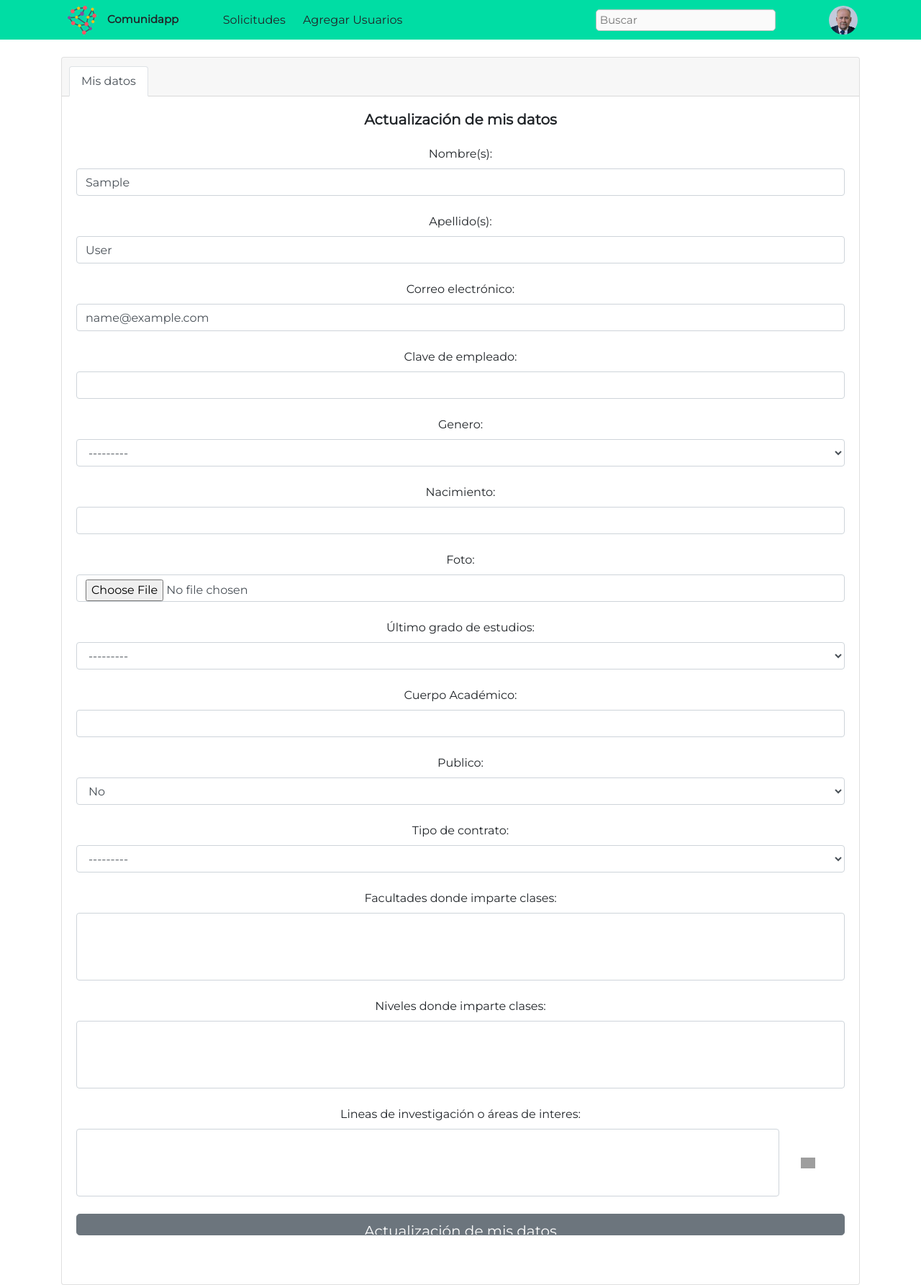
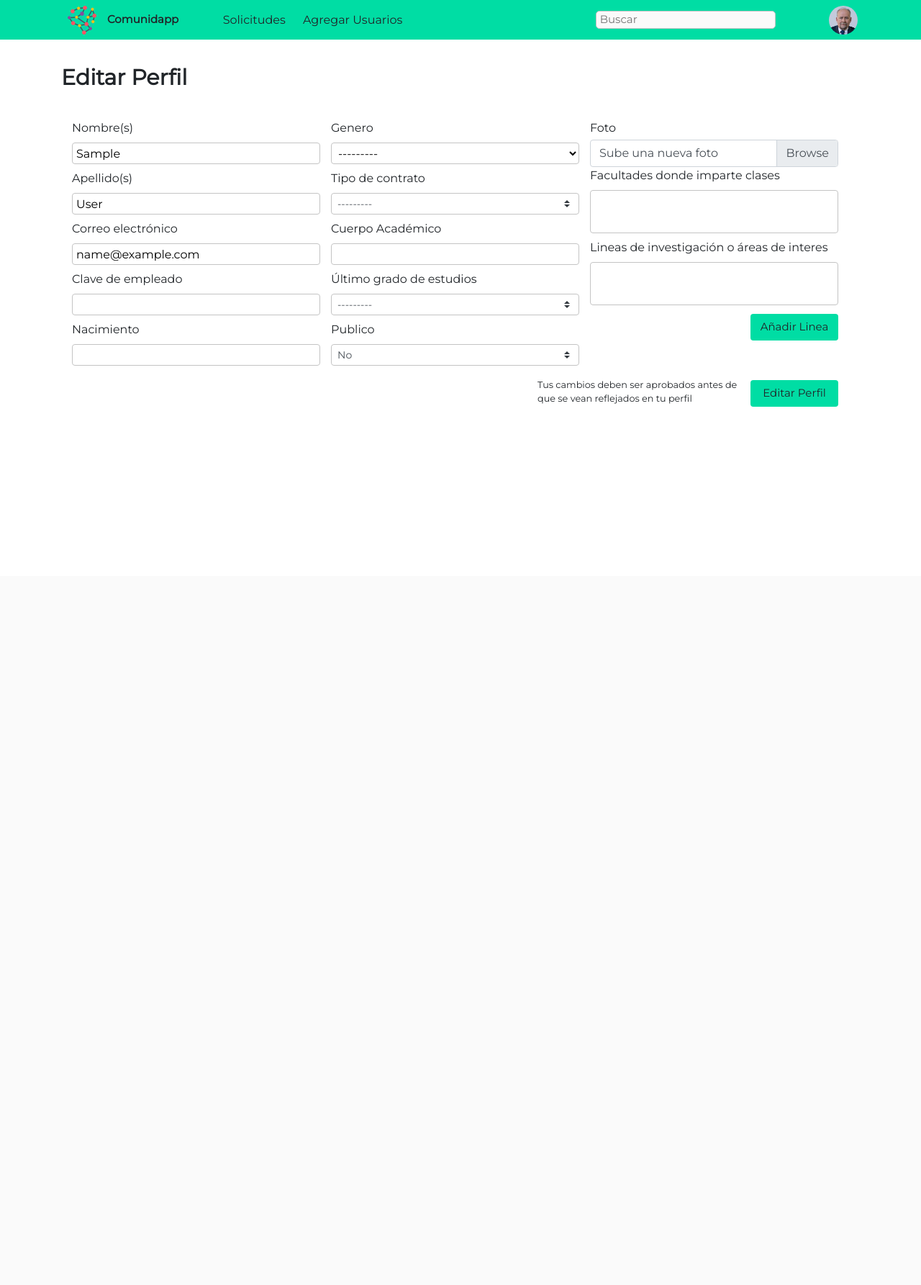
Before and after one commit to rguzg/comunidapp, a Django app: page /profile in a window 1280 px wide. Shown: the whole page at 72% size. After the commit the page ends 565 px from the top, so only its background shows below. Run offline with Django 3.2, Linux system fonts and the light colour scheme; the visitor is signed in with stand-in values (Sample User, id 1); data comes from the database, SQL or seed files in the repository; lists and menus that the app fills with data are empty; some libraries are stand-ins or nearby versions; grey boxes are pictures that could not be loaded.

Commit message:
Pantalla de edición de perfil

```diff
--- a/Static/css/comunidapp.css
+++ b/Static/css/comunidapp.css
@@ -37,9 +37,8 @@ h3{
     margin-bottom: 40px;
 }
 
-input{
+input, select{
     padding-left: 5px;
-    height: 30px;
 }
 
 ul{
@@ -98,6 +97,11 @@ a:hover{
     display: flex;
     flex-wrap: wrap;
     overflow: auto;
+}
+
+.l-form{
+    width: 100%;
+    display: flex;
 }
 
 /* Modules */
@@ -235,12 +239,12 @@ a:hover{
     margin-bottom: 0;
 }
 
-.m-user-info__button{
+.m-comunidapp-button{
     background-color: var(--comunidapp_green);
     color: var(--black);
     font-size: 15px;
     margin-top: 4px;
-    width: 120px;
+    width: 122px;
 }
 
 /* User Info Modifiers */
@@ -382,6 +386,41 @@ a:hover{
     justify-content: center;
 }
 
+/* Form Input Module */
+.m-form-input{
+    display: flex;
+    align-items: flex-start;
+    flex-direction: column;
+}
+
+.m-form-input > input, select{
+    width: 100%;
+    height: 30px !important;
+    background: #FFFFFF;
+    border: 1px solid var(--border-grey) !important;
+    box-sizing: border-box;
+    border-radius: 4px;
+    margin-bottom: 8px;
+}
+
+/* Form Input Components */
+
+.m-form-input_multiselect{
+    height: 60px !important;
+}
+
+.m-form_button{
+    display: flex;
+    align-items: center;
+    justify-content: flex-end;
+    margin-top: 8px;
+}
+
+.m-form_button > div{
+    width: 280px;
+    margin-right: 16px;
+}
+
 /* Helpers */
 .h-text-overflow{
     text-overflow: ellipsis;
@@ -400,3 +439,7 @@ a:hover{
 .h-justify-end{
     justify-content: flex-end;
 }
+
+.h-self-end{
+    align-self: flex-end;
+}
--- a/Static/js/functions.js
+++ b/Static/js/functions.js
@@ -43,32 +43,31 @@ window.onload = function () {
 //     return false;
 // }
 
-// function showAddPopup(triggeringLink) {
-//     const id = triggeringLink;
-//     // console.log(id.id);
-//     const sibilingIdFull = id.parentElement.previousElementSibling.id;
-//     const sibilingId = sibilingIdFull.split("--")[1]
-//     // console.log(sibilingId);
-//     const name = triggeringLink.id.replace(/^add_/, '');
-//     const href = triggeringLink.getAttribute('data-url');
-//     const win = window.open(href, name, 'height=500,width=800,resizable=yes,scrollbars=yes');
-//     localStorage.setItem('id_field', sibilingId);
-//     win.focus();
-//     return false;
-// }
+function showAddPopup(triggeringLink) {
+    const id = triggeringLink;
+    const sibilingIdFull = id.parentElement.previousElementSibling.id;
+    console.log(sibilingIdFull);
+    const sibilingId = sibilingIdFull.split("--")[1]
+    // console.log(sibilingId);
+    const name = triggeringLink.id.replace(/^add_/, '');
+    const href = triggeringLink.getAttribute('data-url');
+    const win = window.open(href, name, 'height=500,width=800,resizable=yes,scrollbars=yes');
+    localStorage.setItem('id_field', sibilingId);
+    win.focus();
+    return false;
+}
 
-// function closePopup(win, newID, newRepr, id) {
-//     // console.log(win, newID, newRepr, id);
-//     let select = document.getElementById(id);
-//     let option = document.createElement('option');
-//     option.appendChild(document.createTextNode(newRepr));
-//     option.value = newID;
-//     option.setAttribute('selected', 'selected');
-//     select.appendChild(option);
-//     win.close();
+function closePopup(win, newID, newRepr, id) {
+    let select = document.getElementById(id);
+    let option = document.createElement('option');
+    option.appendChild(document.createTextNode(newRepr));
+    option.value = newID;
+    option.setAttribute('selected', 'selected');
+    select.appendChild(option);
+    win.close();
 
-//     localStorage.removeItem('id');
-// }
+    localStorage.removeItem('id');
+}
 
 // function searchUsers(text) {
 //     // console.log(text.value);
@@ -146,3 +145,13 @@ function goHome() {
 function goToEditar() {
     window.location.href = "/profile";
 }
+
+async function getLineasForm(){
+    // showAddPopup('investigacion');
+
+    let form = await fetch('/lineas/create');
+    let response = await form.text();
+
+    let modal = document.querySelector('.modal-body');
+    modal.innerHTML = response;
+}
--- a/Templates/my_profile.html
+++ b/Templates/my_profile.html
@@ -4,21 +4,17 @@
 {% load static %}
 {% block content %}
 
-<div class="container">
-    <div class="card text-center mt-4">
-        <div class="card-header">
-            <ul class="nav nav-tabs card-header-tabs">
-                <li class="nav-item">
-                    <a class="nav-link {% if producto == 'actualizacion' %}active{% endif %}" href="{% url 'AddArticulo' %}">
-                        Mis datos
-                    </a>
-                </li>
-
-            </ul>
+<div class="container l-main">
+    <div class="row">
+        <div class="col-12">
+            {% if is_peticion or peticion or messages or form.non_field_errors or form.errors or field.errors %}
+            <h3 class="mb-2">Editar Perfil</h3>
+            {% else %}
+            <h3>Editar Perfil</h3>
+            {% endif %}
         </div>
-        <div class="card-body">
-            <h5 class="card-title">{{title}}</h5>
-
+    </div>
+    <div class="row">
         {% if is_peticion %}
             <div class="alert alert-warning text-center">
                 <strong>Ya cuentas con una peticion de actualización. Espera a que se apruebe o rechace</strong>
@@ -53,11 +49,6 @@
             </div>
         {% endif %}
 
-            <!-- Formulario -->
-            <form method="POST" enctype="multipart/form-data">
-                {% csrf_token %}
-
-                <!-- Mostrando errores de todos los campos -->
         {% if form.errors %}
             <div class="alert alert-danger">
                 <strong>Corrigue los siguientes errores:</strong>
@@ -65,7 +56,7 @@
                     {% for field in form %}
                         {% if field.errors %}
                             <li>
-                                        <a href="#id_{{field.name}}">{{field.errors|striptags}}</a>
+                                <a href="#id_{{field.name}}">{{field.label}}{{field.errors|striptags}}</a>
                             </li>
                         {% endif %}
                     {% endfor %}
@@ -73,11 +64,6 @@
             </div>
         {% endif %}
 
-                <!-- Mostrando los campos del formulario -->
-                {% for field in form %}
-                <div class="form-group mb-4">
-
-                    <!-- Mostrando el error especifico del campo -->
         {% if field.errors %}
             <div class="alert alert-danger">
                 {% for error in field.errors %}
@@ -85,56 +71,88 @@
                 {% endfor %}
             </div>
         {% endif %}
-
-                    <!-- Si el campo es fecha, agrega la clase datepicker -->
-                    {% if field.name == 'nacimiento' or field.name == 'fecha' %}
-                        {{ field.label_tag }}
-
-                        {% if field.help_text %}
-                            <small class="text-muted">({{ field.help_text }})</small>
-                        {% endif %}
-
-                        {{ field|addclass:'datepicker form-control' }}
-                    {% else %}
-
-                    {% if field.name != "nacimiento" and field.name != 'user' and field.name != 'motivo' %}
-                    {{ field.label_tag }}
-                    {% endif %}
-
-
-                    {% if field.name == "investigaciones" %}
+    </div>
     <div class="row">
-                        <div class="col-11" id="id--{{ field.id_for_label }}">{{ field|addclass:'form-control' }}</div>
-                        <div class="col-1 d-flex flex-row justify-align-items align-items-center" data-toggle="tooltip"
-                            data-placement="top" title="Agrega una linea de investigación">
-                            <a href="javascript:void(0);" data-url="{% url 'LineasCreate' %}" id="add_lineas"
-                                onclick="return showAddPopup(this);">
-                                <img class="img-add" src="{% static 'img/add.png' %}" alt="">
-                            </a>
+        <!-- Grid de tarjetas -->
+        <div class="l-grid col-12">
+            <!-- Formulario de actualización de datos -->
+            <form class="col-12" method="POST" enctype="multipart/form-data">
+                {% csrf_token %}
+                {{form.user}}
+                <div class="l-form">
+                    <div class="col-4 pl-0">
+                        <div class="m-form-input">
+                            <label for="id_first_name">{{form.first_name.label}}</label>
+                            {{form.first_name}}
+                        </div>
+                        <div class="m-form-input">
+                            <label for="id_last_name">{{form.last_name.label}}</label>
+                            {{form.last_name}}
+                        </div>
+                        <div class="m-form-input">
+                            <label for="id_email">{{form.email.label}}</label>
+                            {{form.email}}
+                        </div>
+                        <div class="m-form-input">
+                            <label for="id_clave">{{form.clave.label}}</label>
+                            {{form.clave}}
+                        </div>
+                        <div class="m-form-input">
+                            <label for="id_nacimiento">{{form.nacimiento.label}}</label>
+                            {{form.nacimiento}}
                         </div>
                     </div>
-                    {% endif %}
-
-                    <!-- Agregando los campos que no sean de tipo fecha -->
-                    {% if field.help_text %}
-                        <small class="text-muted">({{ field.help_text }})</small>
-                    {% endif %}
-
-                    {% if field.name != "nacimiento" and field.name != 'investigaciones' %}
-                        {{ field|addclass:'form-control' }}
-                    {% endif %}
-
-
-                    {% endif %}
+                    <div class="col-4 pl-0">
+                        <div class="m-form-input">
+                            <label for="id_sexo">{{form.sexo.label}}</label>
+                            {{form.sexo}}
                         </div>
-                {% endfor %}
-                <input class="btn btn-secondary btn-lg btn-block mb-5" type="submit" name="" id="" value="{{title}}">
+                        <div class="m-form-input">
+                            <label for="id_contratacion">{{form.contratacion.label}}</label>
+                            {{ form.contratacion|addclass:'custom-select custom-select-sm' }}
+                        </div>
+                        <div class="m-form-input">
+                            <label for="id_cuerpoAcademico">{{form.cuerpoAcademico.label}}</label>
+                            {{form.cuerpoAcademico}}
+                        </div>
+                        <div class="m-form-input">
+                            <label for="id_grado">{{form.grado.label}}</label>
+                            {{form.grado|addclass:'custom-select custom-select-sm'}}
+                        </div>
+                        <div class="m-form-input">
+                            <label for="id_publico">{{form.publico.label}}</label>
+                            {{form.publico|addclass:'custom-select custom-select-sm'}}
+                        </div>
+                    </div>
+                    <div class="col-4 pl-0">
+                        <p>{{form.foto.label}}</p>
+                        <div class="m-form-input custom-file">
+                            <br>
+                            <label class="custom-file-label m-form-input_file" for="id_foto">Sube una nueva foto</label>
+                            {{ form.foto|addclass:'custom-file-input' }}
+                        </div>
+                        <div class="m-form-input">
+                            <label for="id_facultades">{{form.facultades.label}}</label>
+                            {{form.facultades|addclass:'m-form-input_multiselect'}}
+                        </div>
+                        <div class="m-form-input">
+                            <label for="id_investigaciones">{{form.investigaciones.label}}</label>
+                            {{form.investigaciones|addclass:'m-form-input_multiselect'}}
+                            <button class="btn m-comunidapp-button h-self-end" id="toggle_modal" type="button"><span href="javascript:void(0);" data-url="{% url 'LineasCreate' %}" id="add_lineas"
+                                onclick="return showAddPopup(this);">Añadir Linea
+                            </span></button>
+                        </div>
+                    </div>
+                </div>
+                <div class="col-12 pl-0 m-form_button">
+                    <div>
+                        <small>Tus cambios deben ser aprobados antes de que se vean reflejados en tu perfil</small>
+                    </div>
+                    <button class="btn m-comunidapp-button" id="editar_button" type="submit">Editar Perfil</button>
+                </div>
             </form>
         </div>
     </div>
-
-
-
-
+</div>
 
 {% endblock %}
--- a/Templates/perfil-detail.html
+++ b/Templates/perfil-detail.html
@@ -19,7 +19,7 @@
                         <div class="m-user-info__text">
                             <h5>John Person</h5>
                             <p>correo@correo.com</p>
-                            <button class="btn m-user-info__button" id="editar_button">Editar Perfil</button>
+                            <button class="btn m-comunidapp-button" id="editar_button">Editar Perfil</button>
                         </div>
                     </div>
                     <div class="col-12">
```
Also changed, not shown: Templates/add-externo.html (+7 -1 lines). Lines whose indentation alone changed are shown as unchanged.
